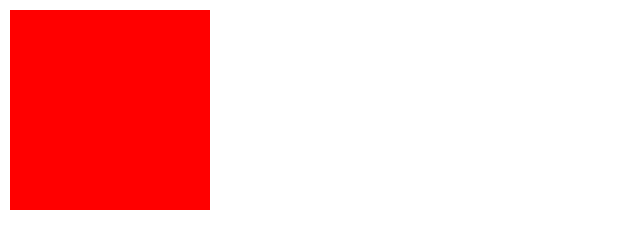
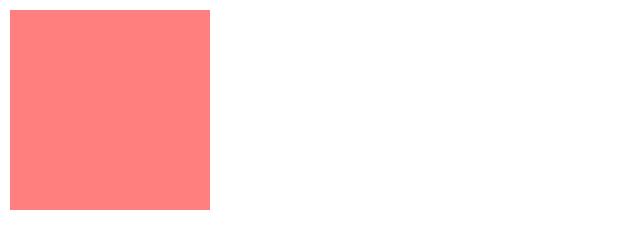
Before and after one commit to jkgdev8/codwithmosh-html-css, a website: page index.html in a window 1280 px wide. Shown: the whole page, without its empty margins (0-640 px from the left). Drawn offline with Linux system fonts and the light colour scheme.

Commit message:
rgba for transparency

```diff
--- a/css/styles.css
+++ b/css/styles.css
@@ -16,5 +16,5 @@ strong {
 .box {
     width: 200px;
     height: 200px;
-    background-color: rgb(255, 0, 0);
+    background-color: rgba(255, 0, 0, 0.5);
 }
```
